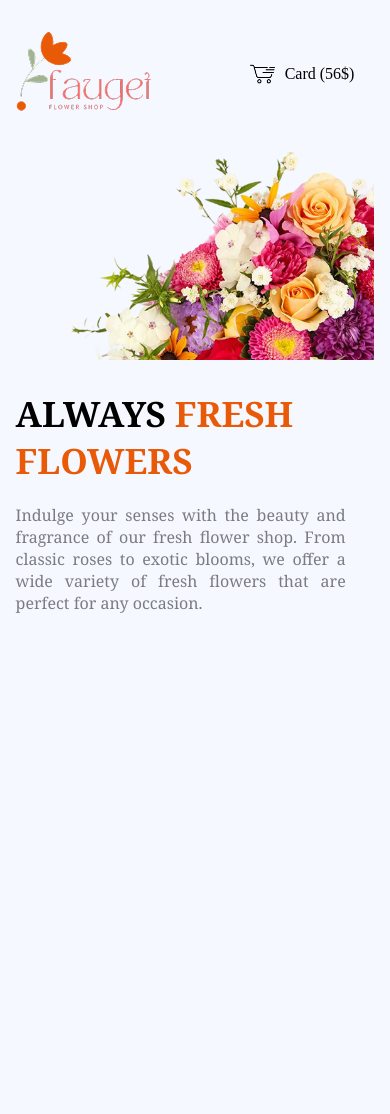
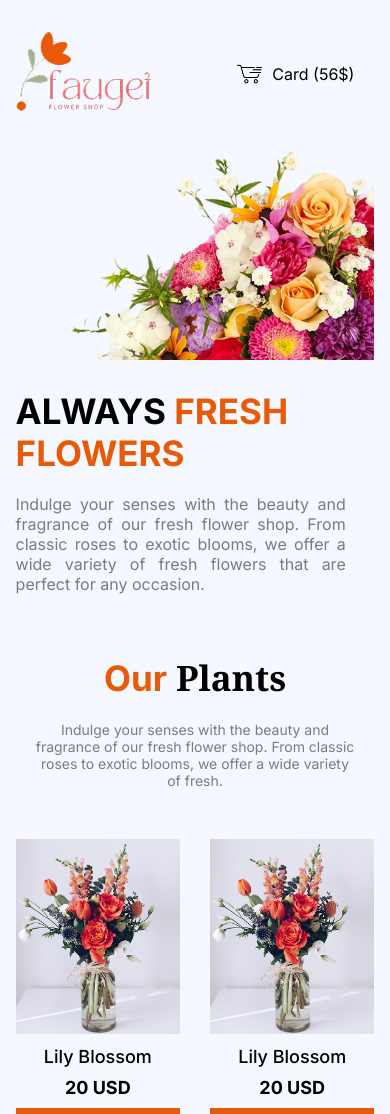
Before and after one commit to Ai-codemaster/PH_Webgenesis_A02, a plain HTML site: page index.html in a window 390 px wide. Shown: the top 1114 px of the page. Before the commit the page ends 844 px from the top, so only its background shows below. Drawn offline with Linux system fonts and the light colour scheme.

Commit message:
Complete Our Plants Section And Responsive For All Device

```diff
--- a/index.html
+++ b/index.html
@@ -53,6 +53,67 @@
           <img src="./assets/hero-flower.png" alt="" />
         </div>
       </section>
+
+      <!-- ! Our Plants Section -->
+
+      <section class="plants">
+        <h1><span>Our</span> Plants</h1>
+        <p>
+          Indulge your senses with the beauty and fragrance of our fresh flower
+          shop. From classic roses to exotic blooms, we offer a wide variety of
+          fresh.
+        </p>
+        <div class="card_div">
+          <div class="card">
+            <img src="./assets/sample-flower-image.png" alt="" />
+            <h3>Lily Blossom</h3>
+            <h4>20 USD</h4>
+            <button>ADD TO CART</button>
+          </div>
+          <div class="card">
+            <img src="./assets/sample-flower-image.png" alt="" />
+            <h3>Lily Blossom</h3>
+            <h4>20 USD</h4>
+            <button>ADD TO CART</button>
+          </div>
+          <div class="card">
+            <img src="./assets/sample-flower-image.png" alt="" />
+            <h3>Lily Blossom</h3>
+            <h4>20 USD</h4>
+            <button>ADD TO CART</button>
+          </div>
+          <div class="card">
+            <img src="./assets/sample-flower-image.png" alt="" />
+            <h3>Lily Blossom</h3>
+            <h4>20 USD</h4>
+            <button>ADD TO CART</button>
+          </div>
+          <div class="card">
+            <img src="./assets/sample-flower-image.png" alt="" />
+            <h3>Lily Blossom</h3>
+            <h4>20 USD</h4>
+            <button>ADD TO CART</button>
+          </div>
+          <div class="card">
+            <img src="./assets/sample-flower-image.png" alt="" />
+            <h3>Lily Blossom</h3>
+            <h4>20 USD</h4>
+            <button>ADD TO CART</button>
+          </div>
+          <div class="card half">
+            <img src="./assets/sample-flower-image.png" alt="" />
+            <h3>Lily Blossom</h3>
+            <h4>20 USD</h4>
+            <button>ADD TO CART</button>
+          </div>
+          <div class="card half">
+            <img src="./assets/sample-flower-image.png" alt="" />
+            <h3>Lily Blossom</h3>
+            <h4>20 USD</h4>
+            <button>ADD TO CART</button>
+          </div>
+        </div>
+      </section>
     </main>
 
     <!-- ! Footer Section -->
--- a/style.css
+++ b/style.css
@@ -4,7 +4,7 @@
   margin: 0;
   padding: 0;
   box-sizing: border-box;
-  /* font-family: 'Inter', sans-serif; */
+  font-family: 'Inter', sans-serif;
   /* font-family: "Noto Sans", sans-serif; */
   transition: all 0.3s ease;
 }
@@ -16,11 +16,11 @@
   --btn_text: #ffffff;
 }
 
-/* ! Header Section */
-
-body{
+body {
   background-color: #f5f8ff;
 }
+
+/* ! Header Section */
 
 .header {
   display: flex;
@@ -52,7 +52,7 @@ nav ul li {
   border-radius: 10px;
 }
 
-.logo:hover{
+.logo:hover {
   cursor: pointer;
   transform: scale(1.05);
 }
@@ -83,145 +83,240 @@ nav ul li:first-child {
 
 /* ! Hero Section */
 
-.hero{
+.hero {
   max-width: 1440px;
   margin: 120px auto 0;
   padding: 0 2%;
   display: flex;
   justify-content: space-between;
   align-items: center;
-  font-family: "Noto Serif", serif;
+  font-family: 'Noto Serif', serif;
 }
 
-.hero_title, .hero_img{
+.hero_title,
+.hero_img {
   width: 50%;
 }
 
-.hero_img img{
+.hero_img img {
   width: 100%;
   display: block;
 }
 
-.hero_title h1{
+.hero_title h1 {
   font-size: 65px;
   font-weight: 700;
   color: var(--text_primary);
   padding-bottom: 20px;
 }
 
-.hero_title h1 span{
+.hero_title h1 span {
   color: var(--primary_color);
 }
 
-.hero_title p{
+.hero_title p {
   font-size: 24px;
   color: var(--content_text);
   text-align: justify;
   padding-right: 3%;
 }
 
+/* ! Our Plants Section */
 
+.plants {
+  margin: 120px auto 0;
+  max-width: 1440px;
+  padding: 0 2%;
+  text-align: center;
+}
 
+.plants h1 {
+  font-size: 65px;
+  color: var(--text_primary);
+  padding-bottom: 20px;
+  font-family: 'Noto Serif', serif;
+}
 
+.plants span {
+  color: var(--primary_color);
+}
 
+.plants p {
+  font-size: 24px;
+  color: var(--content_text);
+  padding: 0 5%;
+  margin-bottom: 50px;
+}
 
+.card_div {
+  display: grid;
+  grid-template-columns: repeat(4, 1fr);
+  gap: 30px;
+}
 
+.card img {
+  display: block;
+  width: 100%;
+  margin-bottom: 10px;
+}
 
+.card img:hover {
+  transform: rotate(2deg);
+  cursor: pointer;
+}
 
+.card h3,
+.card h4 {
+  color: var(--text_primary);
+  margin-bottom: 10px;
+  font-size: 22px;
+  font-weight: 500;
+}
 
+.card h4 {
+  font-weight: 700;
+}
 
+.card button {
+  width: 100%;
+  padding: 10px 20px;
+  background-color: var(--primary_color);
+  border: 1px solid var(--primary_color);
+  color: var(--btn_text);
+}
 
-
-
-
-
-
-
+.card button:hover {
+  box-shadow: 5px 5px 5px 5px #ff5e0080;
+  cursor: pointer;
+  transform: scale(1.05);
+}
 
 /* ! Laptop 1200px */
 
 @media (max-width: 1200px) {
-  .hero{
+  .hero {
     margin: 100px auto 0;
   }
 
-  .hero_title h1{
+  .hero_title h1 {
     font-size: 55px;
   }
 
-  .hero_title p{
+  .hero_title p {
     font-size: 20px;
   }
+
 }
 
 /* ! Tablet 992px */
 
 @media (max-width: 992px) {
-  .header{
+  .header {
     padding: 0 4%;
   }
 
-  nav ul{
+  nav ul {
     display: none;
   }
 
-  .balance{
+  .balance {
     padding: 15px 20px;
   }
 
-  .hero{
+  .hero {
     margin: 60px auto 0;
     padding: 0 4%;
     flex-direction: column-reverse;
     gap: 30px;
   }
 
-  .hero_title h1{
+  .hero_title h1 {
     text-align: left;
-    /* font-size: 30px; */
   }
 
-  .hero_title p{
+  .hero_title p {
     padding-right: 8%;
   }
 
-  .hero_title, .hero_img{
+  .hero_title,
+  .hero_img {
     width: 100%;
+  }
+
+  .plants{
+    padding: 0 4%;
+    margin: 80px auto 0;
+  }
+
+  .card_div {
+    grid-template-columns: repeat(2, 1fr);
+  }
+
+  .plants h1{
+    font-size: 55px;
+  }
+
+  .plants p{
+    font-size: 20px;
   }
 }
 
 /* ! Tablet 768px */
 
 @media (max-width: 768px) {
-  .hero{
+  .hero {
     margin: 20px auto 0;
   }
 
-  .hero_title h1{
+  .hero_title h1 {
     font-size: 35px;
   }
 
-  .hero_title p{
+  .hero_title p {
     font-size: 16px;
+  }
+
+  .plants{
+    margin: 60px auto 0;
+  }
+
+  .plants h1{
+    font-size: 35px;
+  }
+
+  .plants p{
+    font-size: 14px;
+  }
+
+  .card h3, .card h4{
+    font-size: 18px;
   }
 }
 
 /* ! Mobile Small 375px */
 
 @media (max-width: 375px) {
-  .header{
+  .header {
     margin: 20px auto 0;
   }
 
-  .logo img{
+  .logo img {
     width: 100px;
   }
 
-  .hero_title h1{
+  .hero_title h1 {
     font-size: 30px;
   }
 
-  .hero_title p{
+  .hero_title p {
     font-size: 14px;
   }
+
+  .plants{
+    margin: 30px auto 0;
+  }
+
+  .card h3, .card h4{
+    font-size: 16px;
+  }
 }
```
